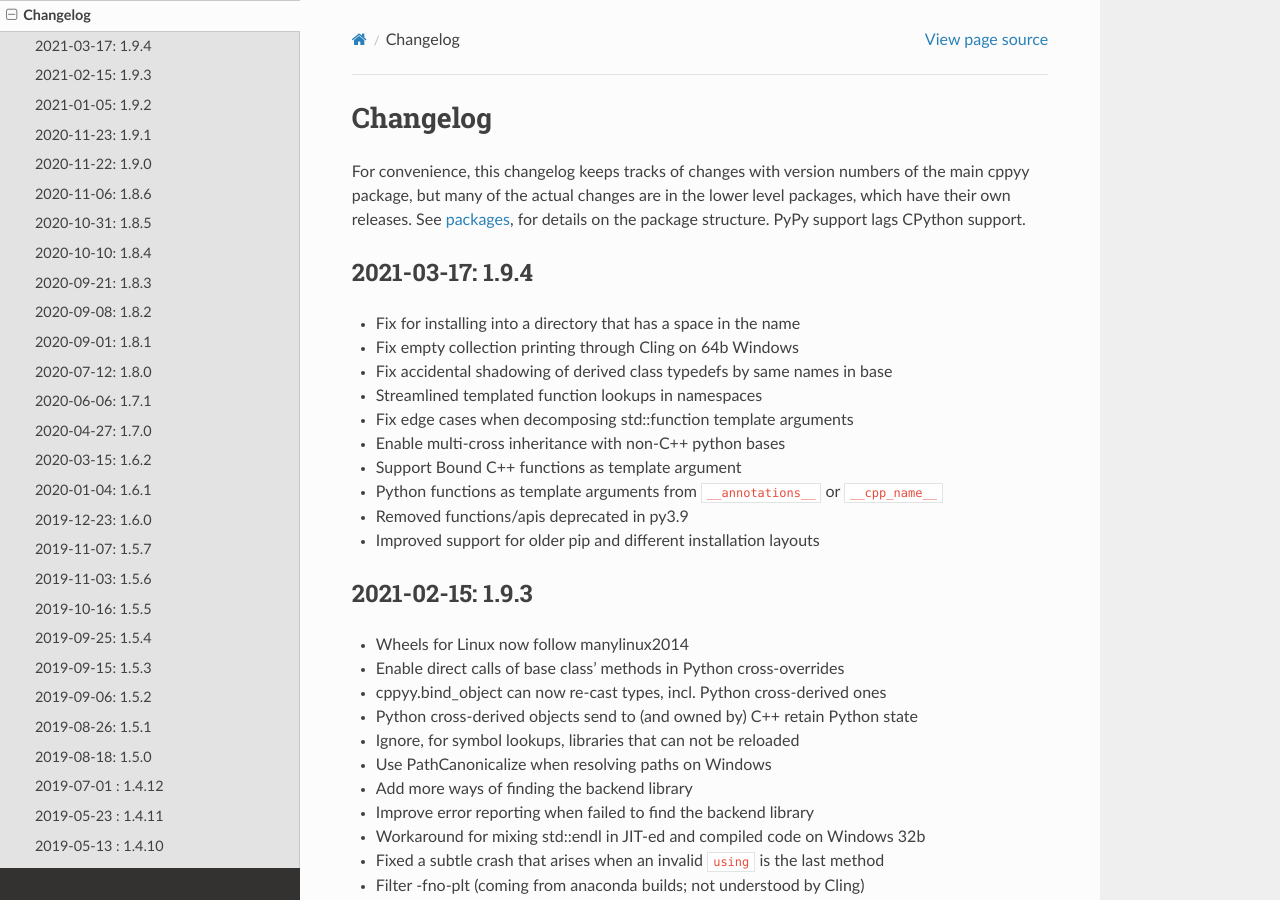
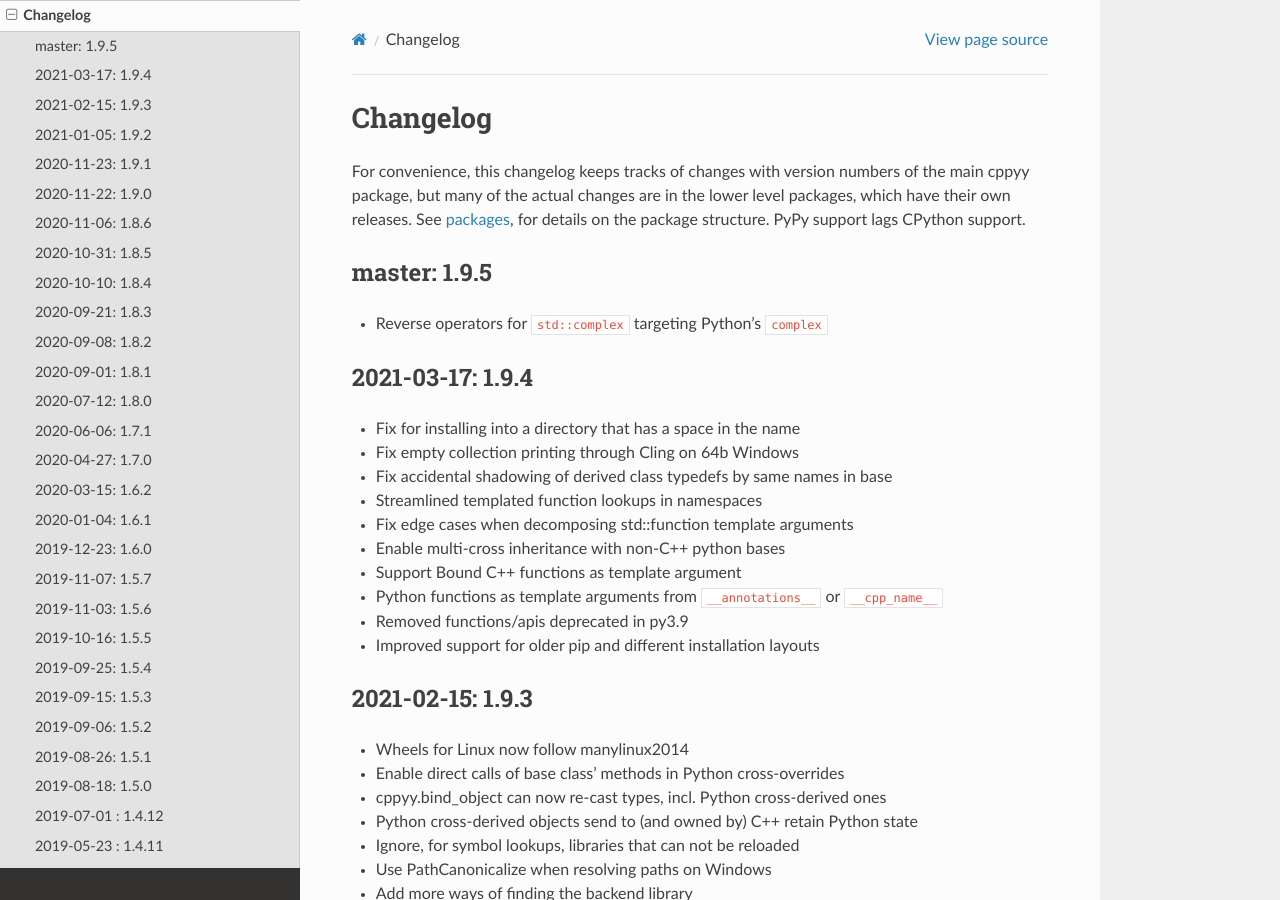
Before and after one commit to wlav/cppyy, a Sphinx documentation site: the page built from doc/source/changelog.rst, in a window 1280 px wide and 900 px high. Built offline with Sphinx 7.4.7 and the Read the Docs theme 2.0.0, drawn with Linux system fonts in a browser that asks for light colours.

Commit message:
Reverse operators for std::complex targeting Python's complex

```diff
--- a/doc/source/changelog.rst
+++ b/doc/source/changelog.rst
@@ -8,6 +8,12 @@
 level packages, which have their own releases.
 See :doc:`packages <packages>`, for details on the package structure.
 PyPy support lags CPython support.
+
+
+master: 1.9.5
+-------------
+
+* Reverse operators for ``std::complex`` targeting Python's ``complex``
 
 
 2021-03-17: 1.9.4
```
Also changed, not shown: 1 other file.
